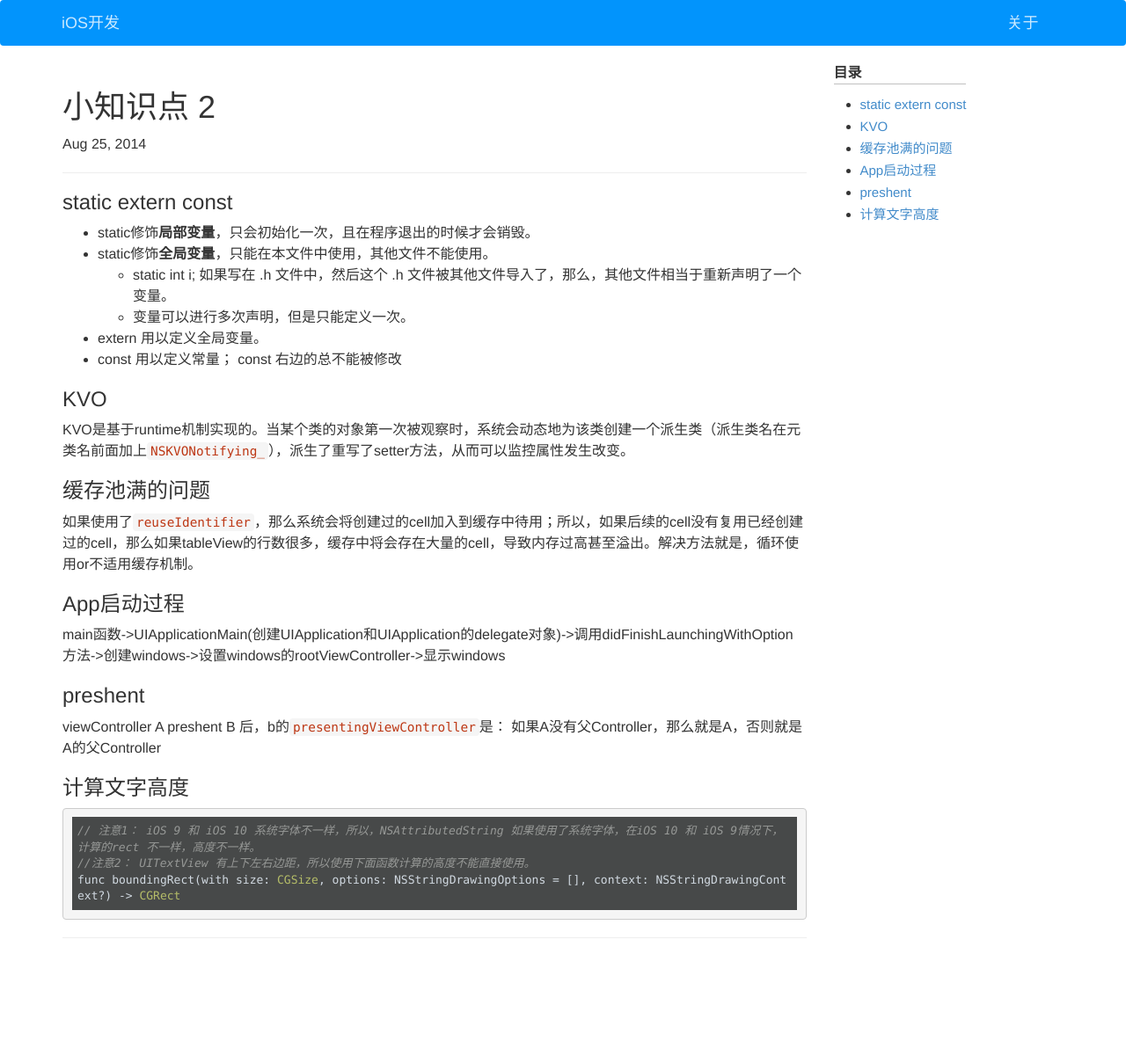
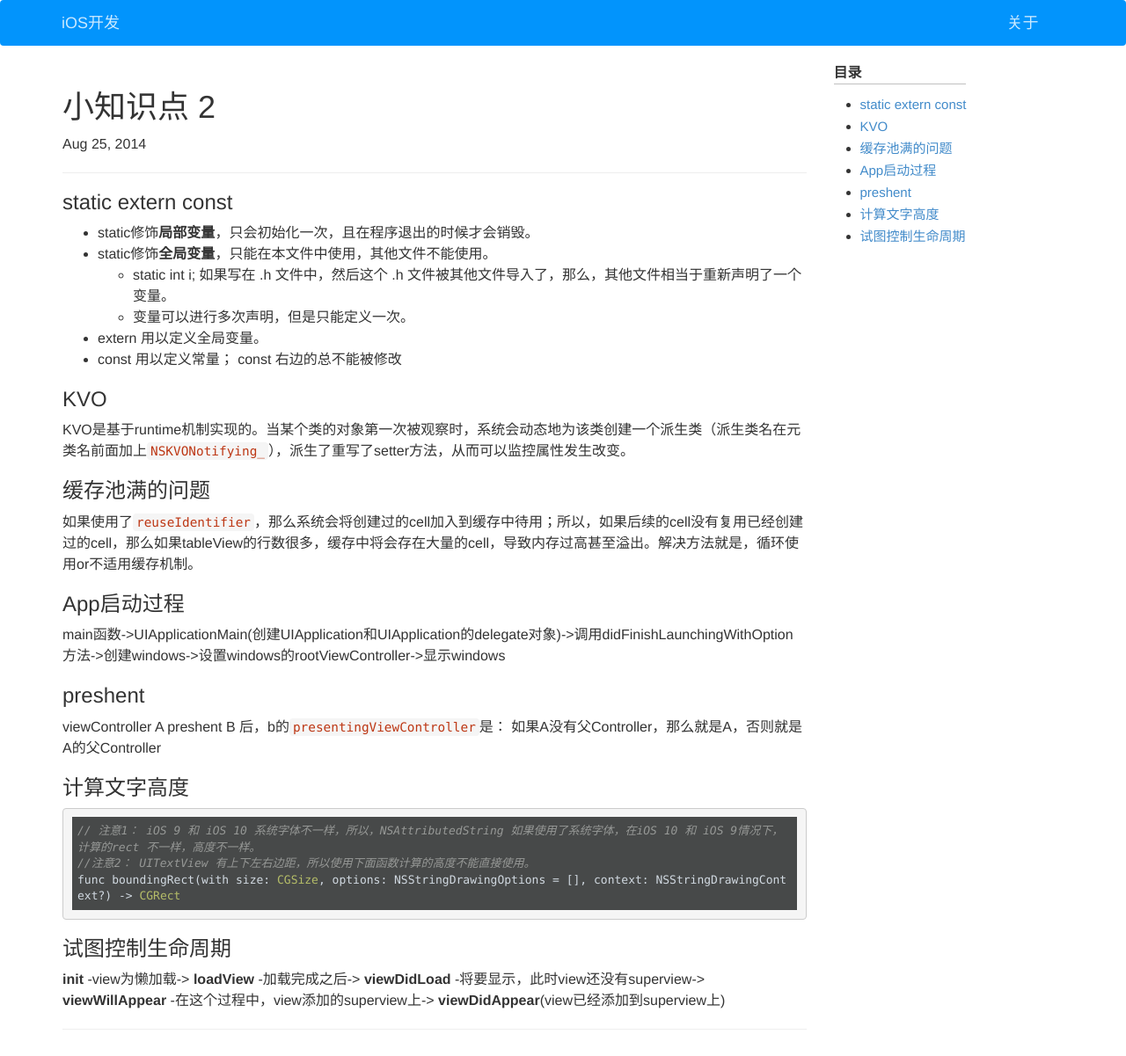
Before and after one commit to wigl/wigl.github.io, a Jekyll site: the page built from _posts/2014-08-26-general_knowledge2.md, in a window 1280 px wide. Shown: the whole page at 88% size. Built offline with Jekyll 4.4.1, drawn with Linux system fonts in a browser that asks for light colours; before the commit the page ends 1097 px from its top, so only the background shows below that.

Commit message:
冲突解决

`````diff
--- a/_posts/2014-08-26-general_knowledge2.md
+++ b/_posts/2014-08-26-general_knowledge2.md
@@ -41,3 +41,7 @@ viewController A preshent B 后，b的`presentingViewController`是： 如果A
 //注意2： UITextView 有上下左右边距，所以使用下面函数计算的高度不能直接使用。
 func boundingRect(with size: CGSize, options: NSStringDrawingOptions = [], context: NSStringDrawingContext?) -> CGRect
 ````
+
+### 试图控制生命周期
+
+**init** -view为懒加载-> **loadView** -加载完成之后-> **viewDidLoad** -将要显示，此时view还没有superview-> **viewWillAppear** -在这个过程中，view添加的superview上-> **viewDidAppear**(view已经添加到superview上)
`````
